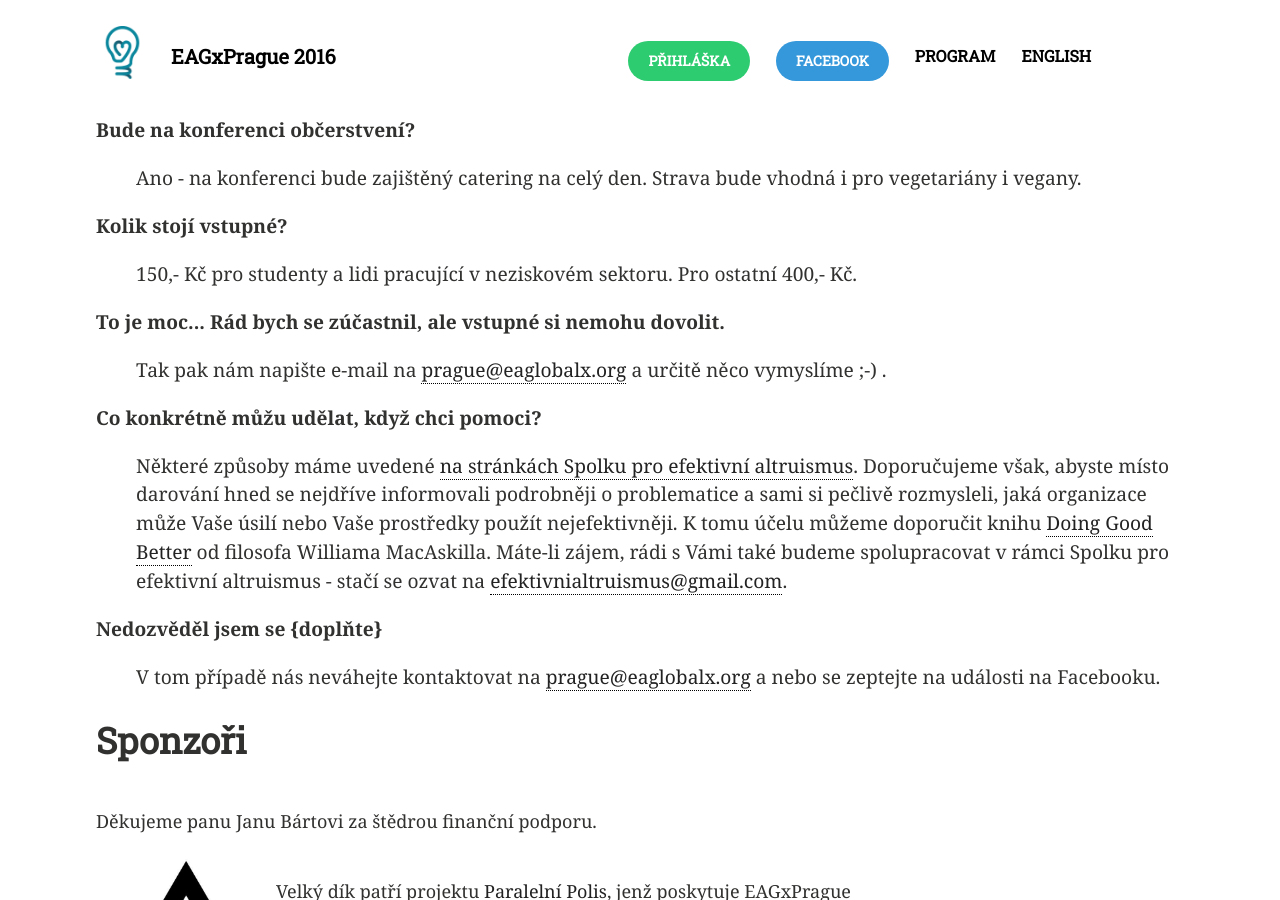
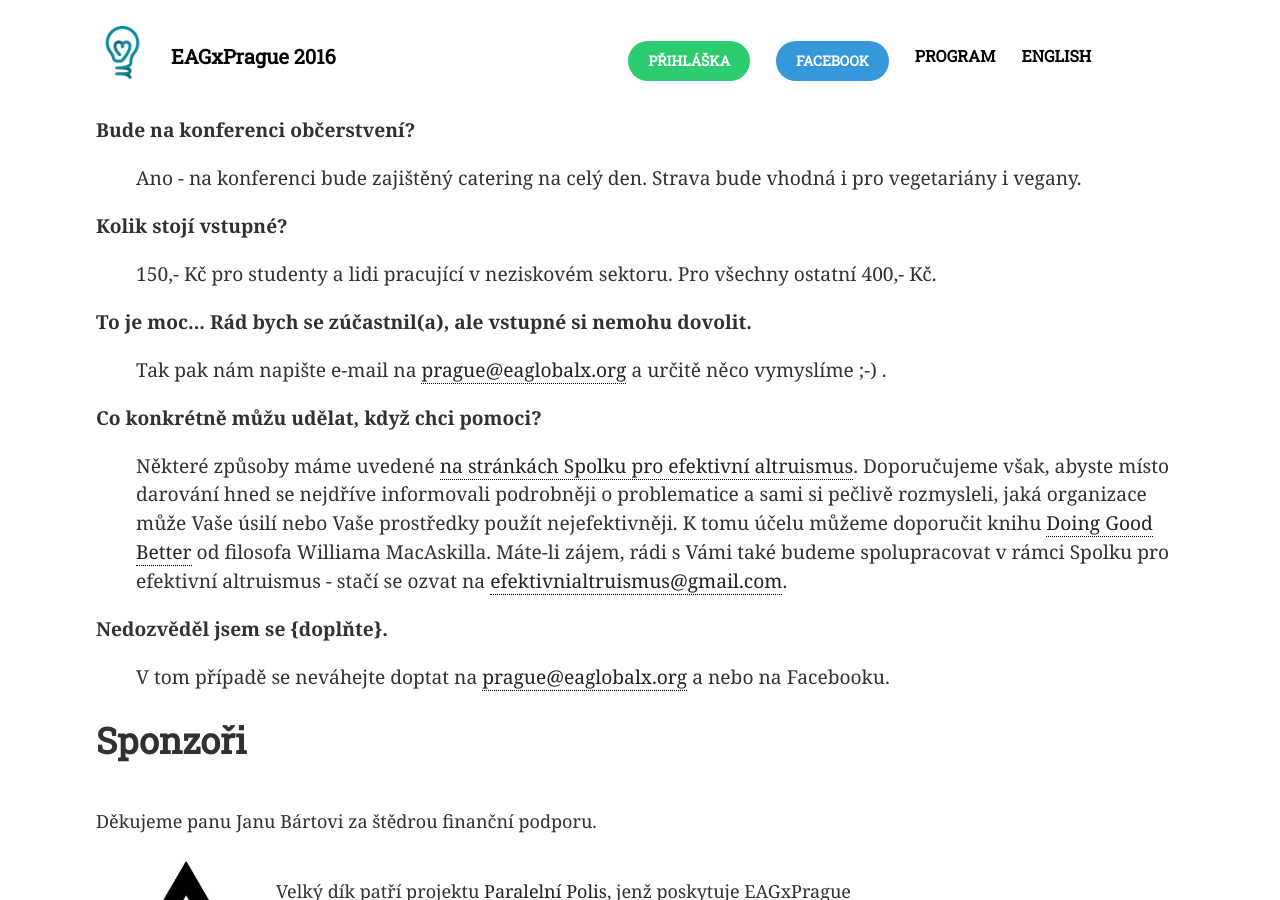
Before and after one commit to ea-czech-republic/eagxprague.org, a Jekyll site: the page built from index.md, in a window 1280 px wide and 900 px high, scrolled down 4918 px. Built offline with Jekyll 4.4.1, drawn with Linux system fonts in a browser that asks for light colours; nearby versions of some CDN libraries.

Commit message:
jen drobné formulace

```diff
--- a/index.md
+++ b/index.md
@@ -191,8 +191,8 @@
 <dd>Ano - na konferenci bude zajištěný catering na celý den. Strava bude vhodná i
 pro vegetariány i vegany.</dd>
 <dt>Kolik stojí vstupné?</dt>
-<dd>150,- Kč pro studenty a lidi pracující v neziskovém sektoru. Pro ostatní 400,- Kč.</dd>
-<dt>To je moc... Rád bych se zúčastnil, ale vstupné si nemohu dovolit.</dt>
+<dd>150,- Kč pro studenty a lidi pracující v neziskovém sektoru. Pro všechny ostatní 400,- Kč.</dd>
+<dt>To je moc... Rád bych se zúčastnil(a), ale vstupné si nemohu dovolit.</dt>
 <dd>Tak pak nám napište e-mail na <a href="mailto:prague@eaglobalx.org">prague@eaglobalx.org</a> a určitě něco vymyslíme ;-) .</dd>
 <dt>Co konkrétně můžu udělat, když chci pomoci?</dt>
 <dd>
@@ -204,8 +204,8 @@
 Máte-li zájem, rádi s Vámi také budeme spolupracovat v rámci Spolku pro
 efektivní altruismus - stačí se ozvat na <a href="mailto:efektivnialtruismus@gmail.com">efektivnialtruismus@gmail.com</a>.
 </dd>
-<dt>Nedozvěděl jsem se {doplňte}</dt>
-<dd>V tom případě nás neváhejte kontaktovat na <a href="mailto:prague@eaglobalx.org">prague@eaglobalx.org</a> a nebo se zeptejte na události na Facebooku. </dd>
+<dt>Nedozvěděl jsem se {doplňte}.</dt>
+<dd>V tom případě se neváhejte doptat na <a href="mailto:prague@eaglobalx.org">prague@eaglobalx.org</a> a nebo na Facebooku. </dd>
 </dl>
 
 # Sponzoři
```
